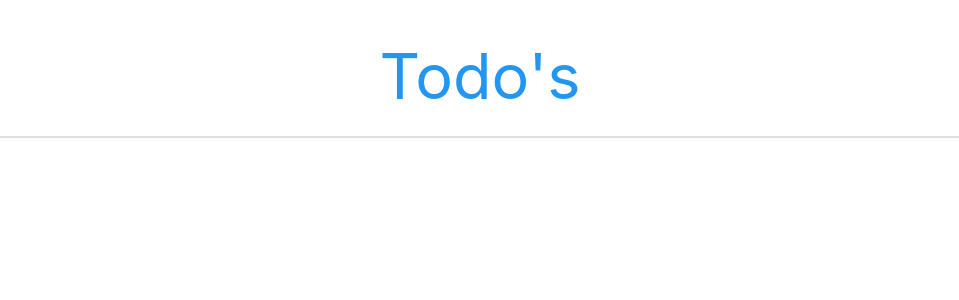
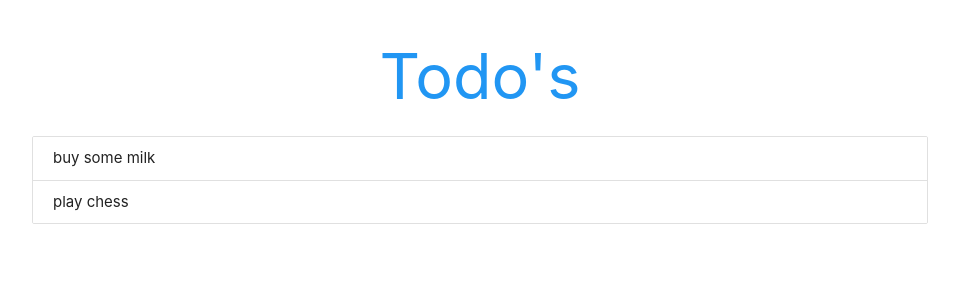
Before and after one commit to NeginSal/ToDo, a React (Create React App) app: page / in a window 1280 px wide. Shown: the top 300 px of the page, without its empty margins (160-1119 px from the left). Built offline with nearby package versions, Linux system fonts and the light colour scheme.

Commit message:
add todos component

```diff
--- a/src/App.js
+++ b/src/App.js
@@ -7,7 +7,7 @@ const App = () => {
     { id: 2, content: "play chess" },
   ]);
   return (
-    <div className="App">
+    <div className="App container">
     <h1 className="center blue-text">Todo's</h1>
       <Todos todos={todos}/>
     </div>
--- a/src/Todos.js
+++ b/src/Todos.js
@@ -1,11 +1,18 @@
-import React from 'react';
+import React from "react";
 
-const Todos = ({todos}) => {
-    return (
-        <div className="todos collection">
-
+const Todos = ({ todos }) => {
+  const todoList = todos.length ? (
+    todos.map((todo) => {
+      return (
+        <div className="collection-item" key={todo.id}>
+          <span>{todo.content}</span>
         </div>
-     );
-}
+      );
+    })
+  ) : (
+    <p className="center">You have no todo's left</p>
+  );
+  return <div className="todos collection">{todoList}</div>;
+};
 
 export default Todos;
```
